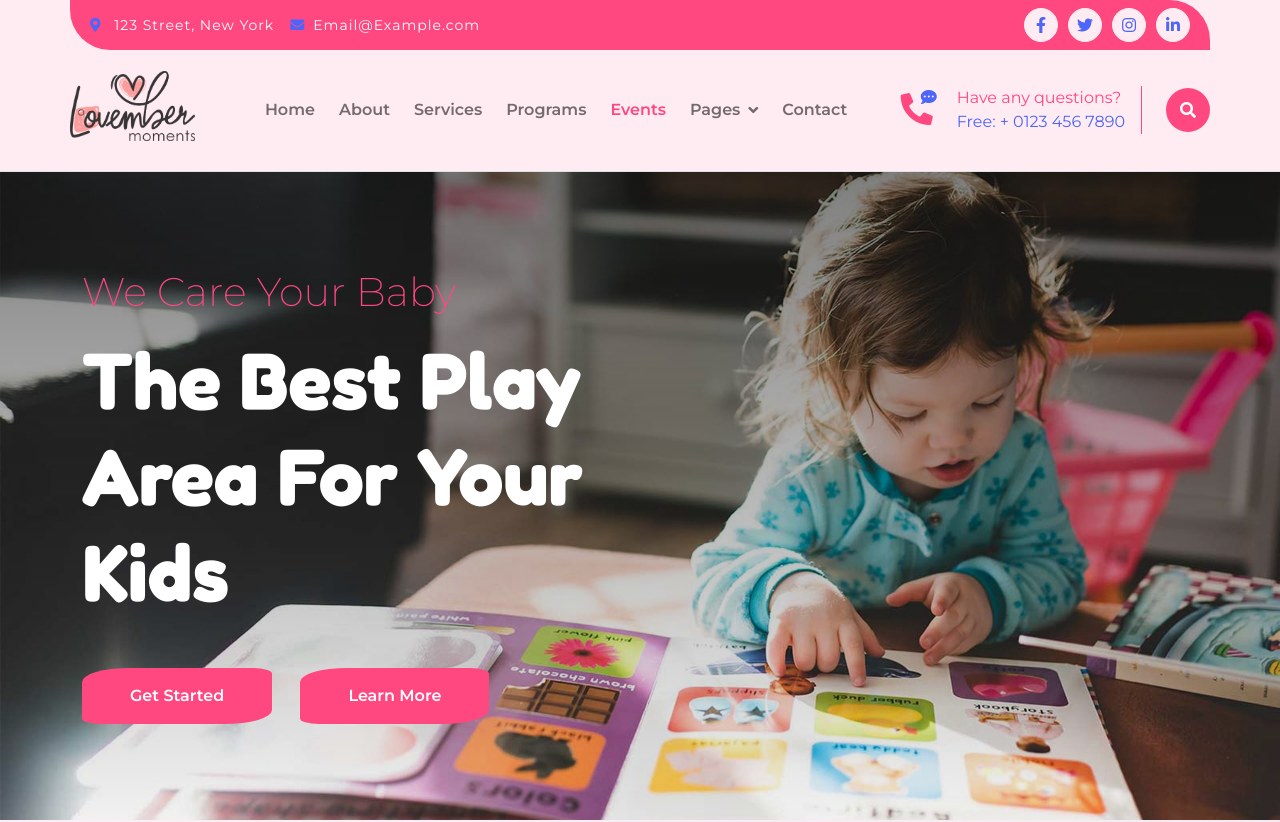
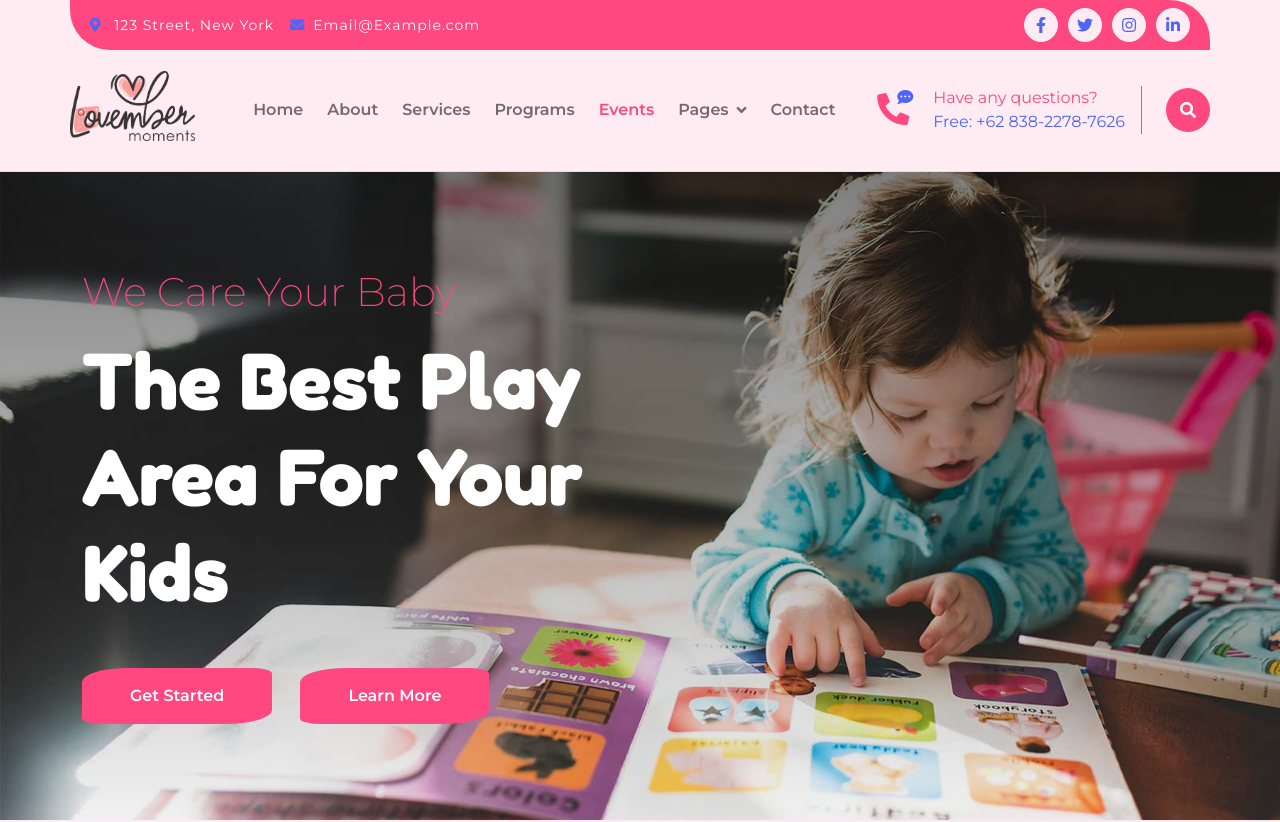
Before and after one commit to lovembermoments/lovembermoments, a plain HTML site: page index.html in a window 1280 px wide. Shown: the top 822 px of the page. Drawn offline with nearby package versions, Linux system fonts and the light colour scheme.

Commit message:
edit tampilan

```diff
--- a/navbar.html
+++ b/navbar.html
@@ -91,7 +91,7 @@
           <div class="d-flex flex-column pe-3 border-end border-primary">
             <span class="text-primary">Have any questions?</span>
             <a href="#"
-              ><span class="text-secondary">Free: + 0123 456 7890</span></a
+              ><span class="text-secondary">Free: +62 838-2278-7626</span></a
             >
           </div>
         </div>
```
